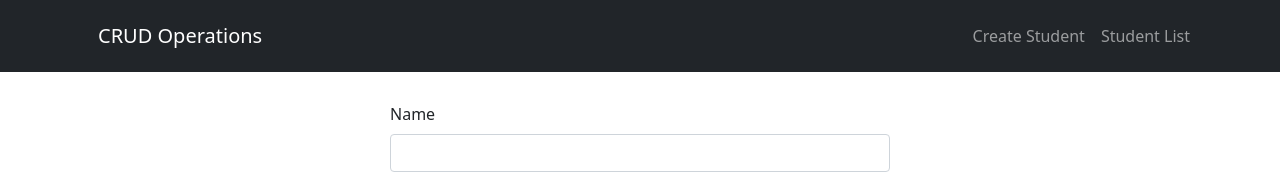
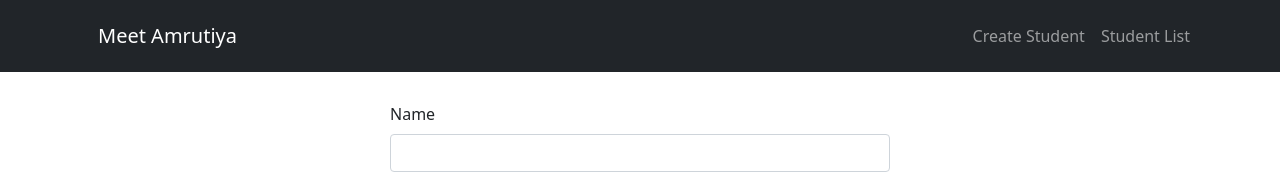
Before and after one commit to ankitpipalia/DevOps-Git, a React (Create React App) app in the folder trainee_frontend/: page / in a window 1280 px wide. Shown: the top 174 px of the page. Built offline with nearby package versions, Linux system fonts and the light colour scheme.

Commit message:
chnage name

```diff
--- a/trainee_frontend/src/App.js
+++ b/trainee_frontend/src/App.js
@@ -22,7 +22,7 @@ function App() {
             <Container>
               <Navbar.Brand>
                 <Link to={'/create-student'} className="nav-link">
-                  CRUD Operations
+                  Meet Amrutiya
                 </Link>
               </Navbar.Brand>
 
```
Also changed, not shown: 2 other files (tests, documents, lock files or other folders).
